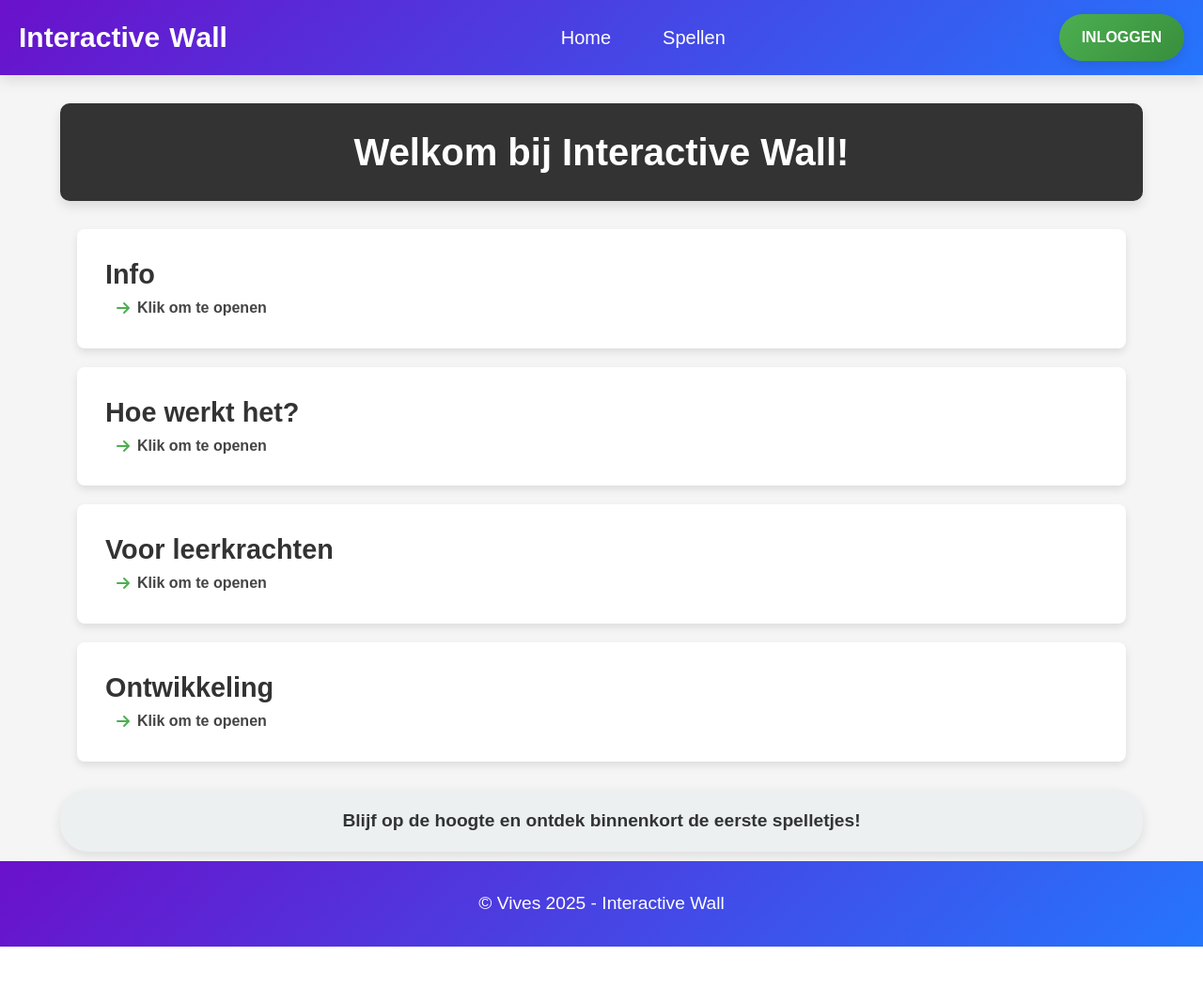
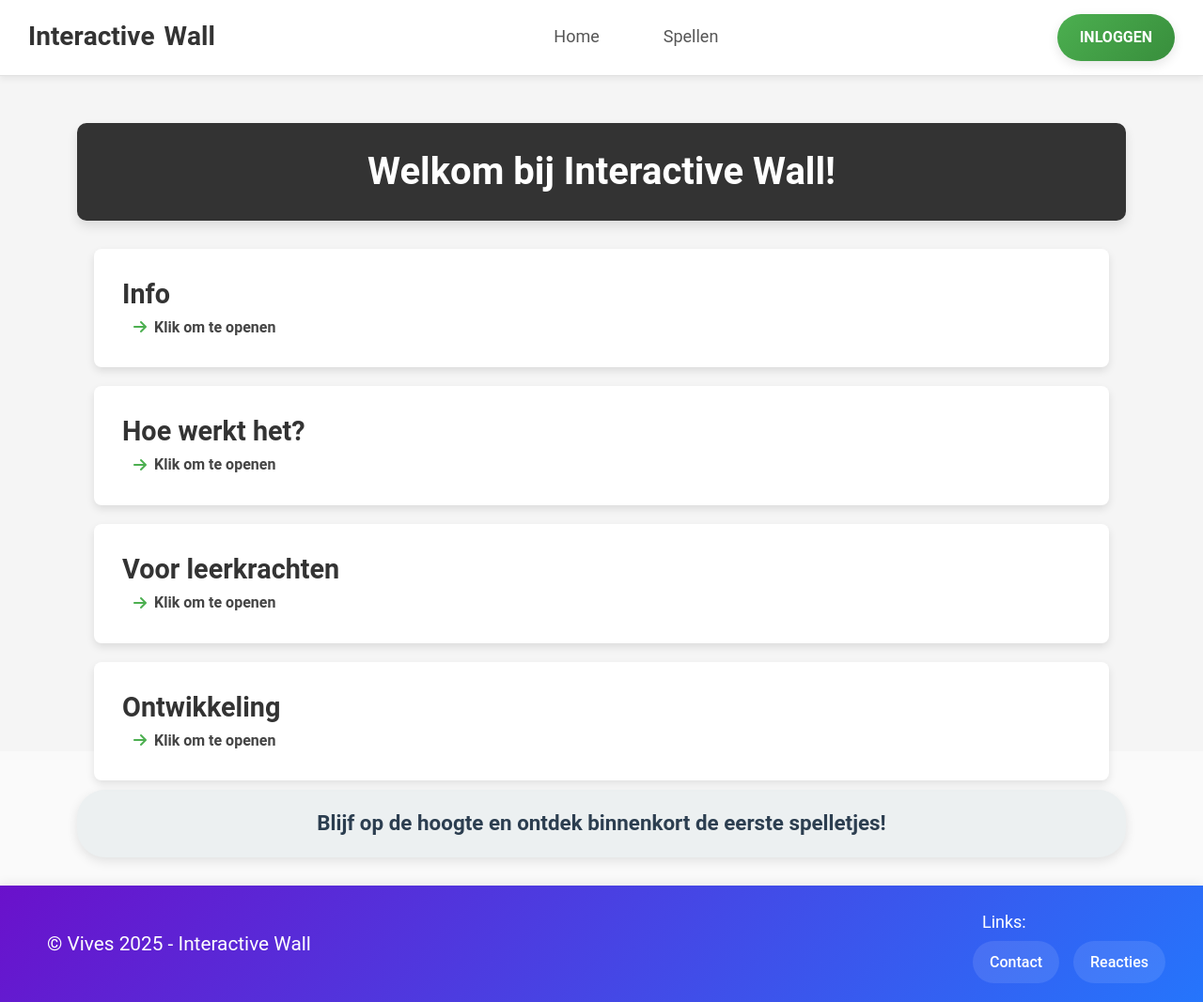
Before and after one commit to robberollez123/ProjectInteractiveWall, a PHP site: page /home.php in a window 1280 px wide. Shown: the whole page at 94% size. Before the commit the page ends 1008 px from the top, so only its background shows below. Run offline with PHP 8.4, Linux system fonts and the light colour scheme; a stand-in replaces the project's code that opens the database connection.

Commit message:
Navbar en footer update, bij spel veranderd de image-container van kleur ipv de body

```diff
--- a/Project/Code/Website/NAV PAGES/CSS/home.css
+++ b/Project/Code/Website/NAV PAGES/CSS/home.css
@@ -83,11 +83,3 @@ body {
     font-size: 2rem; /* Kleinere tekst voor de welkomstboodschap op mobiel */
   }
 }
-
-/* Blijf op de hoogte bericht */
-.stay-updated {
-  text-align: center;
-  font-size: 1.2rem;
-  margin-top: 30px;
-  color: #333;
-}
--- a/Project/Code/Website/NAV PAGES/CSS/main.css
+++ b/Project/Code/Website/NAV PAGES/CSS/main.css
@@ -1,27 +1,151 @@
+/* ---------------------------------- */
+/* 1. Root-variabelen voor kleurgebruik en basis */
+/* ---------------------------------- */
+:root {
+  --primary-color: #2575fc; /* Primair accent */
+  --secondary-color: #6a11cb; /* Secundair accent (gradient) */
+  --gradient: linear-gradient(
+    135deg,
+    var(--secondary-color),
+    var(--primary-color)
+  );
+
+  --bg-color: #fafafa; /* Achtergrondkleur van de pagina */
+  --text-color: #333; /* Standaard tekstkleur */
+  --heading-color: #2c3e50; /* Kleur voor titels/headings */
+
+  --card-bg: #ecf0f1; /* Voor o.a. .stay-updated */
+  --card-hover-bg: #dfe6e9; /* Hoverkleur voor .stay-updated */
+
+  --footer-text-color: #fff; /* Tekstkleur in de footer */
+  --footer-link-hover: #d1d8e0; /* Hoverkleur voor links in de footer */
+}
+
+/* ---------------------------------- */
+/* 2. Algemene pagina-opmaak */
+/* ---------------------------------- */
 html,
 body {
   height: 100%;
   margin: 0;
   display: flex;
   flex-direction: column;
+  font-family: "Roboto", sans-serif;
+  background-color: var(--bg-color);
+  color: var(--text-color);
 }
 
 main {
-  flex: 1;
+  flex: 1; /* Zorgt dat de footer altijd onderaan staat */
+  padding: 20px;
 }
 
+/* ---------------------------------- */
+/* 3. Footer */
+/* ---------------------------------- */
 footer {
-  text-align: center;
-  font-size: 1.2em;
-  background: linear-gradient(
-    135deg,
-    #6a11cb,
-    #2575fc
-  ); /* Mooiere gradient van paars naar blauw */
-  padding: 30px 20px;
-  color: white;
+  display: flex;
+  justify-content: space-between; /* Plaatst de tekst links en de links rechts */
+  align-items: center; /* Centreert de items verticaal */
+  flex-wrap: wrap; /* Zorgt voor nette uitlijning op kleine schermen */
+  background: var(--gradient);
+  padding: 20px 40px;
+  color: var(--footer-text-color);
+  box-shadow: 0 -4px 10px rgba(0, 0, 0, 0.05);
 }
-/* Algemene stijl voor de geanimeerde letters */
+
+.footer-links {
+  display: flex;
+  justify-content: space-between;
+  width: 100%;
+  align-items: center;
+}
+
+.copyText {
+  font-size: 1.3em;
+  color: var(--footer-text-color);
+}
+
+.footer-links h3 {
+  font-size: 1.3em;
+  font-weight: 700;
+  color: var(--footer-text-color);
+  margin: 0;
+  white-space: nowrap; /* Zorgt ervoor dat "Nuttige links:" op één regel blijft */
+}
+
+.footer-links h3::after {
+  content: "";
+  display: block;
+  width: 50px;
+  height: 3px;
+  background-color: var(--footer-text-color);
+  margin: 5px auto;
+  border-radius: 2px;
+}
+
+/* De lijst naast de tekst zetten */
+.footer-links ul {
+  display: flex;
+  gap: 15px; /* Ruimte tussen de links */
+  list-style: none;
+  padding: 0;
+  margin: 0;
+}
+
+/* Stijl van de individuele links */
+.footer-links li {
+  background: rgba(255, 255, 255, 0.1); /* Licht transparante achtergrond */
+  padding: 10px 18px;
+  border-radius: 25px; /* Ronde hoeken */
+  transition: all 0.3s ease;
+  position: relative;
+  font-weight: 500;
+  display: flex;
+  align-items: center;
+  gap: 8px;
+}
+
+.footer-links li:hover {
+  background: rgba(255, 255, 255, 0.2); /* Iets lichtere achtergrond */
+  transform: translateY(-2px);
+}
+
+/* Stijl van de links */
+.footer-links a {
+  color: var(--footer-text-color);
+  text-decoration: none;
+  font-size: 1em;
+  transition: color 0.3s ease, background 0.3s ease;
+  display: flex;
+  align-items: center;
+  gap: 6px;
+}
+
+/* Hover-effect */
+.footer-links a:hover {
+  color: var(--footer-link-hover);
+  text-decoration: underline;
+}
+
+/* Responsieve aanpassing: bij kleinere schermen de links onder elkaar zetten */
+@media (max-width: 768px) {
+  .footer-links {
+    flex-direction: column;
+    align-items: flex-start;
+  }
+
+  .footer-links ul {
+    flex-direction: column;
+    gap: 10px;
+  }
+}
+
+/* ---------------------------------- */
+/* 4. Extra elementen en animaties */
+/* ---------------------------------- */
+
+/* Geanimeerde letters */
 .letter {
   display: inline-block;
   opacity: 0;
@@ -29,34 +153,40 @@ footer {
   animation: fadeInUp 0.5s forwards;
 }
 
+/* Copyright / tekst */
+.copyText {
+  text-align: center;
+}
+
+/* 'Stay Updated'-sectie of vergelijkbare CTA-kaarten */
 .stay-updated {
   text-align: center;
   font-size: 1.4rem;
   font-weight: 600;
-  color: #34495e; /* Donkerblauw voor een professionele uitstraling */
-  background-color: #ecf0f1; /* Lichte grijze achtergrond voor een rustige uitstraling */
+  color: var(--heading-color);
+  background-color: var(--card-bg);
   padding: 18px 30px;
-  border-radius: 30px; /* Ronde hoeken voor een zachte uitstraling */
+  border-radius: 30px;
   margin-top: 30px;
-  box-shadow: 0 4px 12px rgba(0, 0, 0, 0.1); /* Subtiele schaduw voor diepte */
+  margin: 10px auto;
   width: 90%;
-  margin: 10px auto;
+  box-shadow: 0 4px 12px rgba(0, 0, 0, 0.1);
   transition: all 0.3s ease;
 }
 
 .stay-updated:hover {
-  background-color: #dfe6e9; /* Lichtere grijs bij hover voor subtiele verandering */
-  color: #2c3e50; /* Donkerder tekstkleur bij hover */
-  transform: translateY(-3px); /* Kleine beweging omhoog bij hover */
+  background-color: var(--card-hover-bg);
+  color: var(--text-color);
+  transform: translateY(-3px);
 }
 
-/* Voeg animatie toe voor de spaties */
+/* Spaties tussen letters */
 .space {
   display: inline-block;
   width: 10px; /* Pas de breedte aan naar wens */
 }
 
-/* Animatie voor letters */
+/* Keyframes voor fadeInUp */
 @keyframes fadeInUp {
   to {
     opacity: 1;
--- a/Project/Code/Website/NAV PAGES/CSS/nav.css
+++ b/Project/Code/Website/NAV PAGES/CSS/nav.css
@@ -1,40 +1,45 @@
-/* General Styles */
+/* Algemene stijlen */
 * {
   margin: 0;
   padding: 0;
   box-sizing: border-box;
-  font-family: "Arial", sans-serif;
+  font-family: "Roboto", sans-serif;
 }
 
+/* Navbar container */
 nav {
-  background: linear-gradient(135deg, #6a11cb, #2575fc);
+  background: #ffffff;
+  border-bottom: 1px solid #e0e0e0;
   position: sticky;
   top: 0;
-  padding: 20px 20px;
+  z-index: 1000;
+  padding: 15px 30px;
   display: flex;
   justify-content: space-between;
   align-items: center;
-  box-shadow: 0 6px 15px rgba(0, 0, 0, 0.1);
-  height: 80px; /* Zorg ervoor dat de hoogte van de navbar altijd consistent is */
+  box-shadow: 0 4px 6px rgba(0, 0, 0, 0.05);
+  transition: background 0.3s ease;
 }
 
+/* Navbar titel */
 .nav-title {
-  color: #fff;
-  font-size: 30px; /* Kleinere tekst voor de titel */
-  font-weight: bold;
+  color: #333;
+  font-size: 28px;
+  font-weight: 700;
   text-decoration: none;
-  transition: transform 0.3s ease-in-out;
+  transition: color 0.3s ease;
 }
 
 .nav-title:hover {
-  transform: scale(1.05);
+  color: #007bff;
 }
 
+/* Navigatielinks */
 .nav-links {
   list-style: none;
   display: flex;
-  align-items: center; /* Zorgt ervoor dat de menu-items verticaal gecentreerd zijn */
-  gap: 15px; /* Verkleind de ruimte tussen de links */
+  align-items: center;
+  gap: 20px;
 }
 
 .nav-links li {
@@ -43,27 +48,25 @@ nav {
 
 .nav-links a {
   text-decoration: none;
-  color: white;
-  font-size: 20px; /* Kleinere lettergrootte voor de links */
-  padding: 15px 20px; /* Verkleinde padding */
-  border-radius: 8px;
-  position: relative;
+  color: #555;
+  font-size: 18px;
+  padding: 16px 24px;
+  transition: color 0.3s ease, background 0.3s ease;
+  border-radius: 4px;
 }
 
 .nav-links a:hover {
-  background-color: #4e46c1; /* Donkerder violet/blauw tint voor contrast */
-  color: #fff; /* Witte tekst voor betere leesbaarheid */
-  transform: translateY(-2px); /* Kleine beweging bij hover */
-  border-bottom: 3px solid #d1c1ff; /* Zachte lila onderstreping voor een elegante touch */
+  color: #fff;
+  background-color: #007bff;
 }
 
-/* Hamburger Menu */
+/* Hamburger menu knop */
 .menu-toggle {
   display: none;
   background: none;
   border: none;
-  color: white;
-  font-size: 30px;
+  font-size: 28px;
+  color: #333;
   cursor: pointer;
   transition: transform 0.3s ease;
 }
--- a/Project/Code/Website/home.php
+++ b/Project/Code/Website/home.php
@@ -130,10 +130,17 @@ $welkomMessage = $ingelogd ? "Welkom, " . $_SESSION["user"] . "!" : "Welkom bij
     <p class="stay-updated">Blijf op de hoogte en ontdek binnenkort de eerste spelletjes!</p>
 </main>
 
-
-
     <footer>
-        &copy; Vives 2025 - Interactive Wall
+        <div class="footer-links">
+            <p class="copyText">&copy; Vives 2025 - Interactive Wall</p>
+            <div class="links">
+                <p>Links:</p>
+                <ul>
+                    <li><a href="#">Contact</a></li>
+                    <li><a href="#">Reacties</a></li>
+                </ul>
+            </div>
+        </div>
     </footer>
 
     <script src="NAV PAGES/SCRIPTS/nav.js" defer></script>
@@ -147,7 +154,6 @@ document.querySelectorAll('.menu-title').forEach(title => {
                 longText.style.display = (longText.style.display === 'none' || longText.style.display === '') ? 'block' : 'none';
             });
         });
-
     </script>
 </body>
 </html>
```
Also changed, not shown: other parts of Project/Code/Website/NAV PAGES/CSS/nav.css (+11 -25 lines), Project/Code/Website/GAMES/JS/CijfersMetHoeveelheden.js (+7 -4 lines), Project/Code/Website/SERIALCONNECTION/serialconnection.php (+12 -2 lines), Project/Code/Website/change-game.php (+12 -2 lines), Project/Code/Website/feedback.php (+10 -1 lines), Project/Code/Website/games.php (+12 -2 lines). Lines whose indentation alone changed are shown as unchanged.
